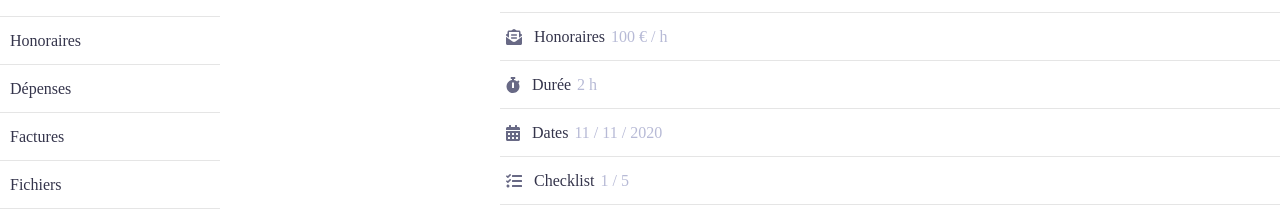
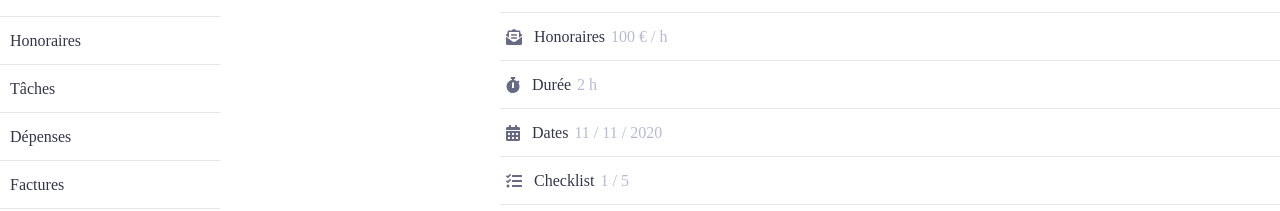
Before and after one commit to deepikabekal/Beeye-1.0, a React (Create React App) app: page / in a window 1280 px wide. Shown: the part 340-551 px from the top of the page. Built offline with nearby package versions, Linux system fonts and the light colour scheme.

Commit message:
initial commit

```diff
--- a/src/App.js
+++ b/src/App.js
@@ -1,16 +1,27 @@
 // import "./styles.css";
-import React from "react";
+import { React, useState } from "react";
 import Header from "../src/components/Header";
 import TeamSection from "./components/TeamSection";
 import LeftMenu from "./components/LeftMenu";
 import Task from "./components/Task";
+import TempPage from "./components/TempPage";
+
 function App() {
+  const [elementId, setElementId] = useState("Tâches");
+  function renderSection(event) {
+    setElementId(event.target.id);
+  }
+
   return (
     <>
       <Header />
       <div className="container">
-        <LeftMenu />
-        <Task />
+        <LeftMenu onClick={renderSection} />
+        {elementId === "Tâches" ? (
+          <Task name={elementId} />
+        ) : (
+          <TempPage name={elementId} />
+        )}
         <TeamSection />
       </div>
     </>
--- a/src/components/LeftMenu/LeftMenuData.js
+++ b/src/components/LeftMenu/LeftMenuData.js
@@ -1,6 +1,7 @@
 const LeftMenuData = [
   "Informations",
   "Honoraires",
+  "Tâches",
   "Dépenses",
   "Factures",
   "Fichiers",
--- a/src/components/LeftMenu/LeftMenuList.js
+++ b/src/components/LeftMenu/LeftMenuList.js
@@ -1,11 +1,16 @@
 import React from "react";
 import menuData from "./LeftMenuData";
 
-function LeftMenuList() {
+function LeftMenuList({ onClick }) {
   return (
     <>
       {menuData.map((item, index) => (
-        <div key={index} className="menu-list-container div-border">
+        <div
+          key={index}
+          className="menu-list-container div-border"
+          onClick={onClick}
+          id={item}
+        >
           <span className="menu-list-content">{item}</span>
         </div>
       ))}
--- a/src/components/LeftMenu/LeftMenuStyles.css
+++ b/src/components/LeftMenu/LeftMenuStyles.css
@@ -94,6 +94,10 @@
   display: flex;
 }
 
+.menu-list-container:hover{
+  background-color: var(--baseLight20);
+}
+
 .menu-list-content {
   align-self: center;
   padding-left: 10px;
--- a/src/components/LeftMenu/index.js
+++ b/src/components/LeftMenu/index.js
@@ -6,7 +6,7 @@ import LeftMenuList from "./LeftMenuList";
 import employees from "../employees";
 const employee = employees[0];
 
-function LeftMenu() {
+function LeftMenu({ onClick }) {
   return (
     <div>
       <TitleBlock />
@@ -26,7 +26,7 @@ function LeftMenu() {
         designation={employee.designation}
         classname="top-border"
       />
-      <LeftMenuList />
+      <LeftMenuList onClick={onClick} />
     </div>
   );
 }
--- a/src/components/Task/TaskHeader.js
+++ b/src/components/Task/TaskHeader.js
@@ -2,14 +2,14 @@ import React from "react";
 import { faFileImport, faPlus } from "@fortawesome/free-solid-svg-icons";
 import { FontAwesomeIcon } from "@fortawesome/react-fontawesome";
 
-function TaskHeader({ onClick }) {
+function TaskHeader(props) {
   return (
     <div className="task-header-container">
-      <h2 className="task-heading">Tâches</h2>
+      <h2 className="task-heading">{props.name}</h2>
       <div className="task-header-icons">
         <FontAwesomeIcon icon={faFileImport} className="task-header-icon" />
         <FontAwesomeIcon
-          onClick={onClick}
+          onClick={props.onClick}
           icon={faPlus}
           className="task-header-icon"
         />
--- a/src/components/Task/index.js
+++ b/src/components/Task/index.js
@@ -3,7 +3,7 @@ import "./TaskStyles.css";
 import TaskHeader from "./TaskHeader";
 import TaskCard from "./TaskCard";
 
-function Task() {
+function Task(props) {
   let [count, setCount] = useState(0); // for + click
   let [isChecked, setChecked] = useState(false); //for select all checkbox click
 
@@ -42,7 +42,7 @@ function Task() {
 
   return (
     <div className="task-container">
-      <TaskHeader onClick={addCard} />
+      <TaskHeader onClick={addCard} name={props.name} />
       <div className="select-all-container">
         <input
           id="select-all"
--- a/src/components/TempPage.js
+++ b/src/components/TempPage.js
@@ -1,9 +1,11 @@
 import React from "react";
+import TaskHeader from "./Task/TaskHeader";
 
-function TempPage() {
+function TempPage(props) {
   return (
-    <div>
-      <p> Page under construction </p>
+    <div className="task-container">
+      <TaskHeader name={props.name} />
+      <p>page under development </p>
     </div>
   );
 }
```
